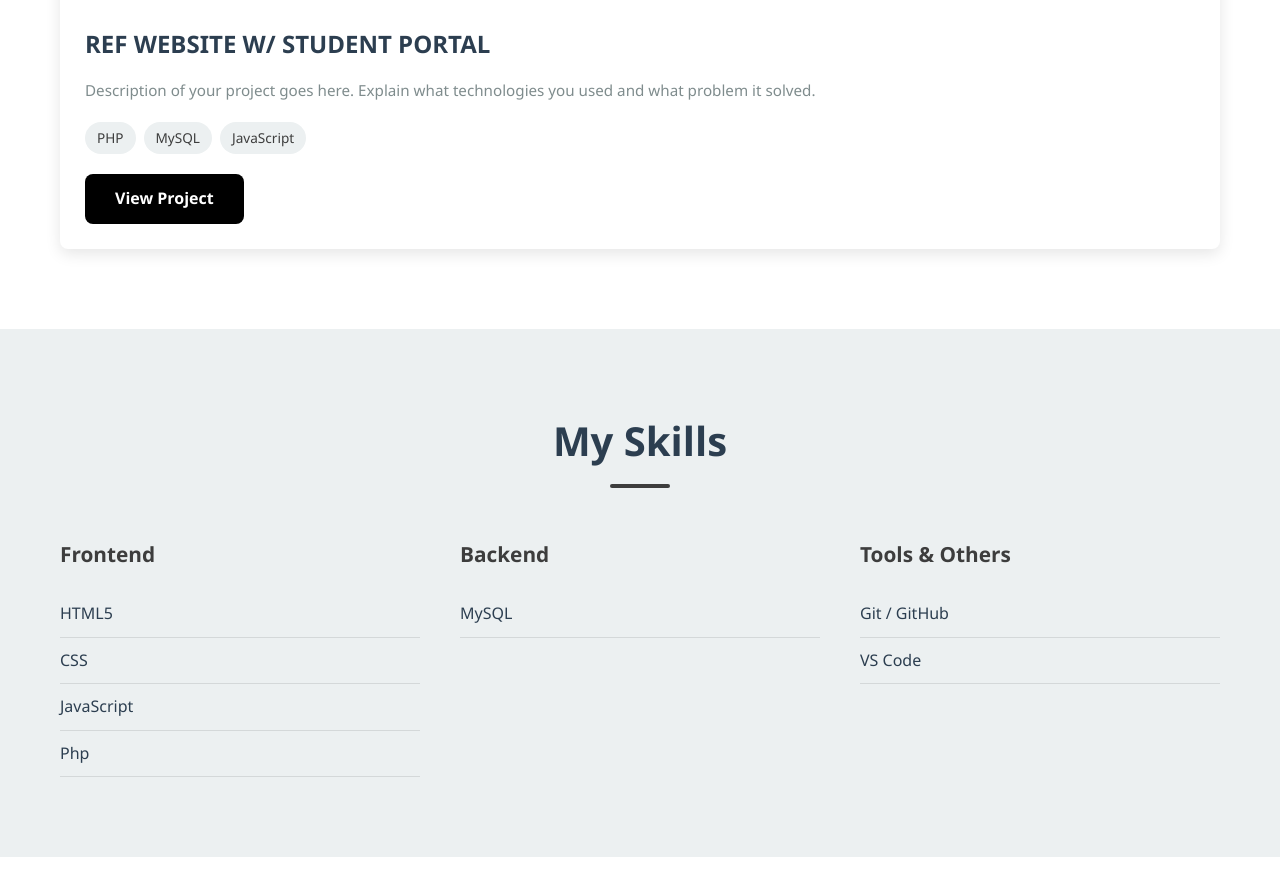
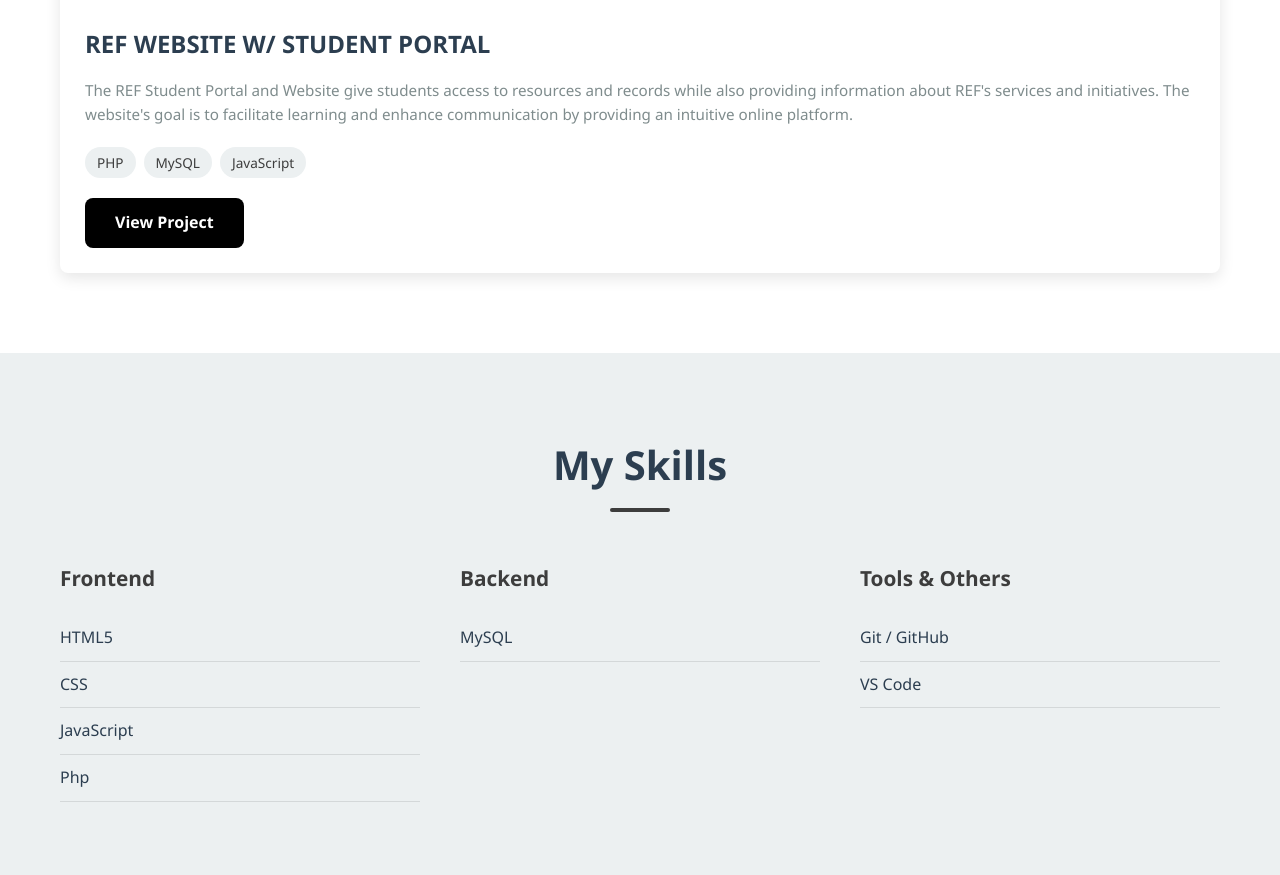
Before and after one commit to devisaacgabriellesantos/Portfolio, a plain HTML site: page index.html in a window 1280 px wide. Shown: the part 2153-3028 px from the top of the page. Drawn offline with Linux system fonts and the light colour scheme.

Commit message:
INDEX V2

```diff
--- a/index.html
+++ b/index.html
@@ -75,7 +75,8 @@
                     </div>
                     <div class="project-info">
                         <h3>REF WEBSITE W/ STUDENT PORTAL</h3>
-                        <p>Description of your project goes here. Explain what technologies you used and what problem it solved.</p>
+                        <p>The REF Student Portal and Website give students access to resources and records while also providing information about REF's services and initiatives.
+                             The website's goal is to facilitate learning and enhance communication by providing an intuitive online platform.</p>
                         <div class="project-tags">
                             <span class="tag">PHP</span>
                             <span class="tag">MySQL</span>
```
